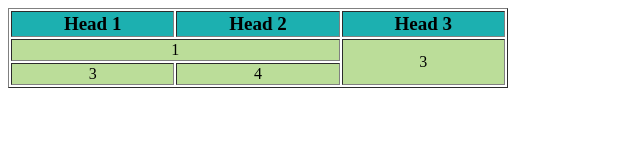
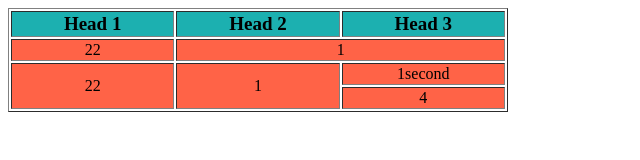
Before and after one commit to SerhiiTkachenko/Games, a plain HTML site: page study/index.html in a window 1280 px wide. Shown: the whole page, without its empty margins (0-640 px from the left). Drawn offline with Linux system fonts and the light colour scheme.

Commit message:
add something

```diff
--- a/study/index.html
+++ b/study/index.html
@@ -12,7 +12,7 @@
         }
         table td {
             text-align: center;
-            background-color: rgba(85, 171, 0, 0.4);
+            background-color: tomato;
         }
     </style>
 </head>
@@ -24,11 +24,18 @@
             <th>Head 3</th>
         </tr>
         <tr>
-            <td colspan="2">1</td>
-            <td rowspan="2">3</td>
+            <td rowspan="2" >22</td>
+            <td colspan="2" rowspan="2">1</td>
         </tr>
         <tr>
-            <td>3</td>
+
+        </tr>
+        <tr class="second_row">
+            <td rowspan="2">22</td>
+            <td rowspan="2">1</td>
+            <td colspan="2">1second</td>
+        </tr>
+        <tr>
             <td>4</td>
         </tr>
     </table>
```
